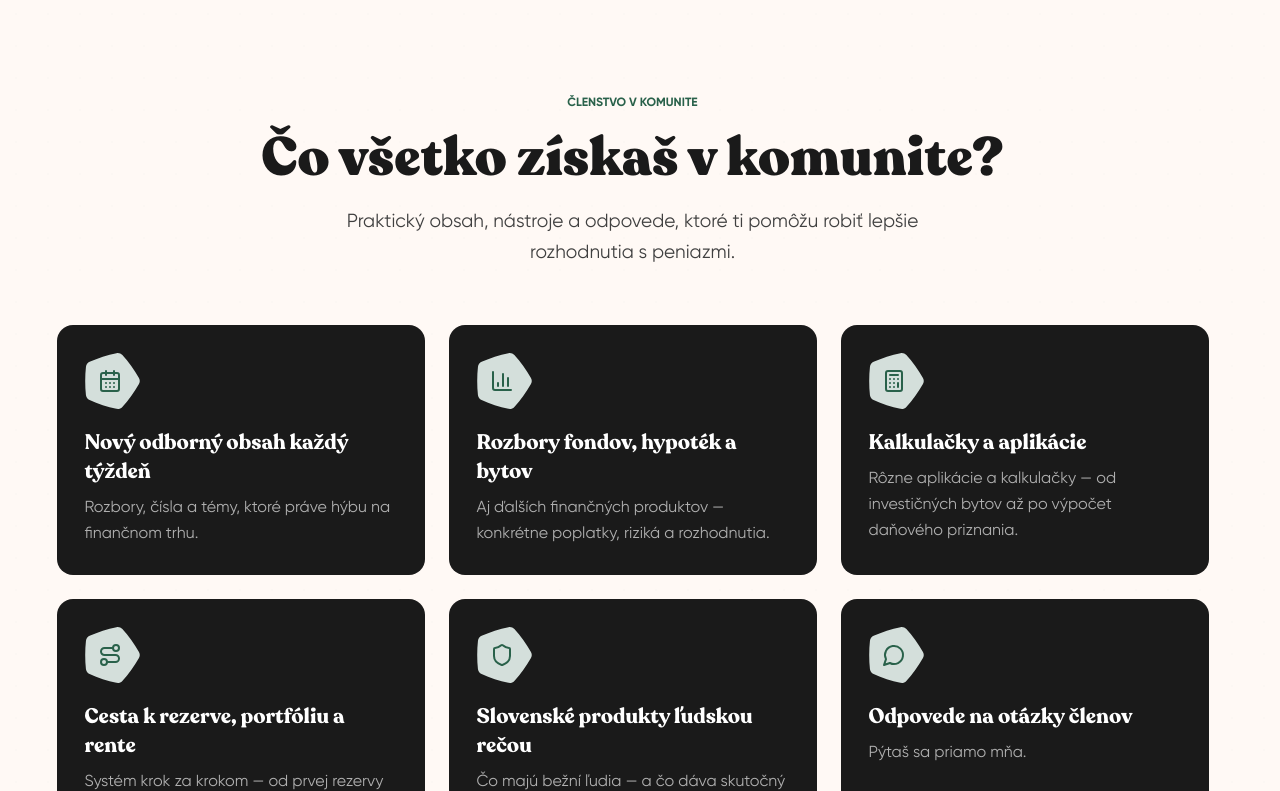
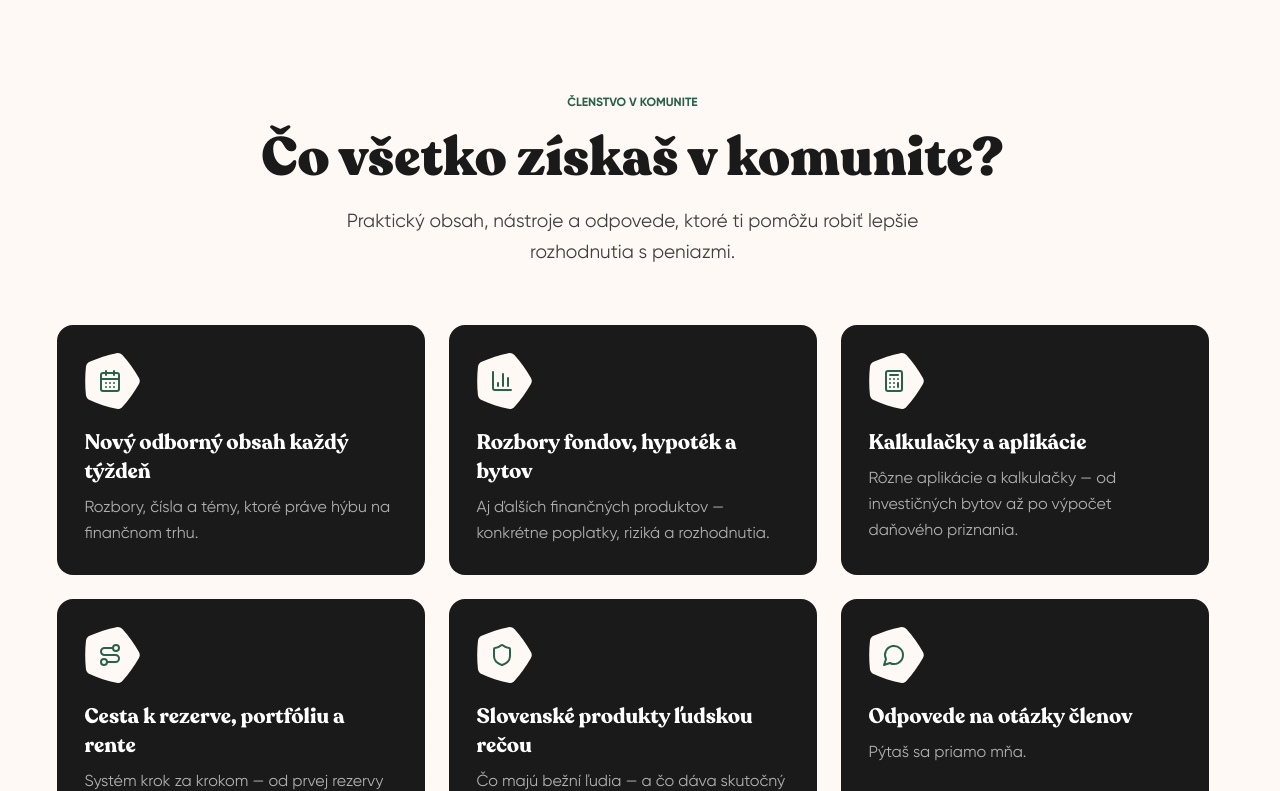
Before and after one commit to js-investor/jsmentor.sk, a React (Vite) app: page / in a window 1280 px wide. Shown: the part 11209-12000 px from the top of the page. Built offline with nearby package versions, Linux system fonts and the light colour scheme; no server answers; the HTML template or start-up script is replaced by a standard one.

Commit message:
Zmen farbu petuholnika ikoniek na farbu pozadia stranky (#2)
Namiesto pale tealovej #d4dfdb pouziva rovnaky odtien ako celkove
pozadie stranky (#FFF9F5) pre konzistentnejsi vzhlad.

Co-authored-by: Claude <noreply@anthropic.com>

```diff
--- a/src/components/sections/HeroHeroHodnotaSection.tsx
+++ b/src/components/sections/HeroHeroHodnotaSection.tsx
@@ -17,7 +17,7 @@ const forestMid = "#065f4a";
 const forestEnd = "#0a5a47";
 
 const brandIconMaskStyle = {
-  backgroundColor: "#d4dfdb",
+  backgroundColor: "#FFF9F5",
   WebkitMaskImage: `url(${brandPattern})`,
   maskImage: `url(${brandPattern})`,
   WebkitMaskRepeat: "no-repeat",
```
